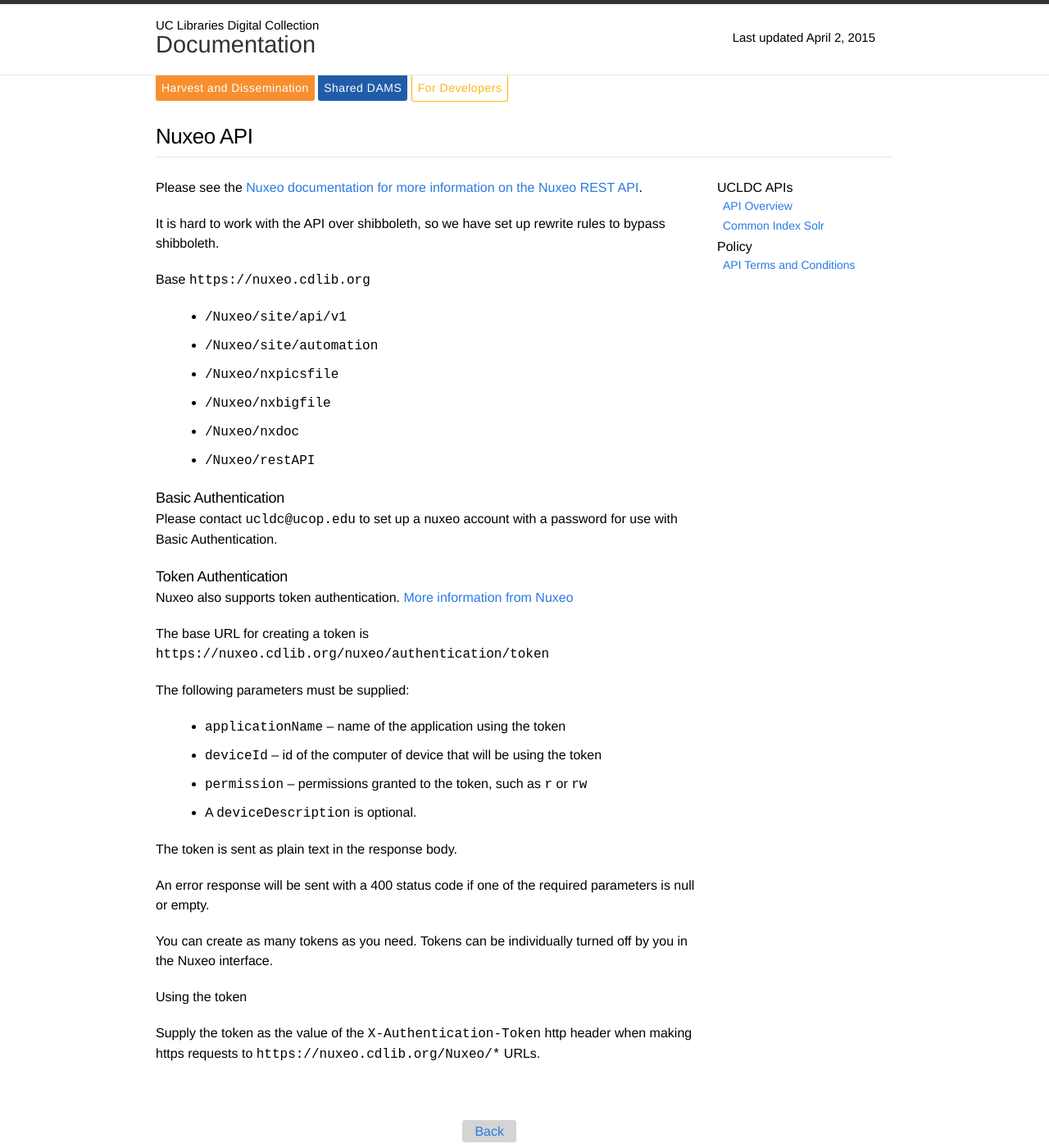
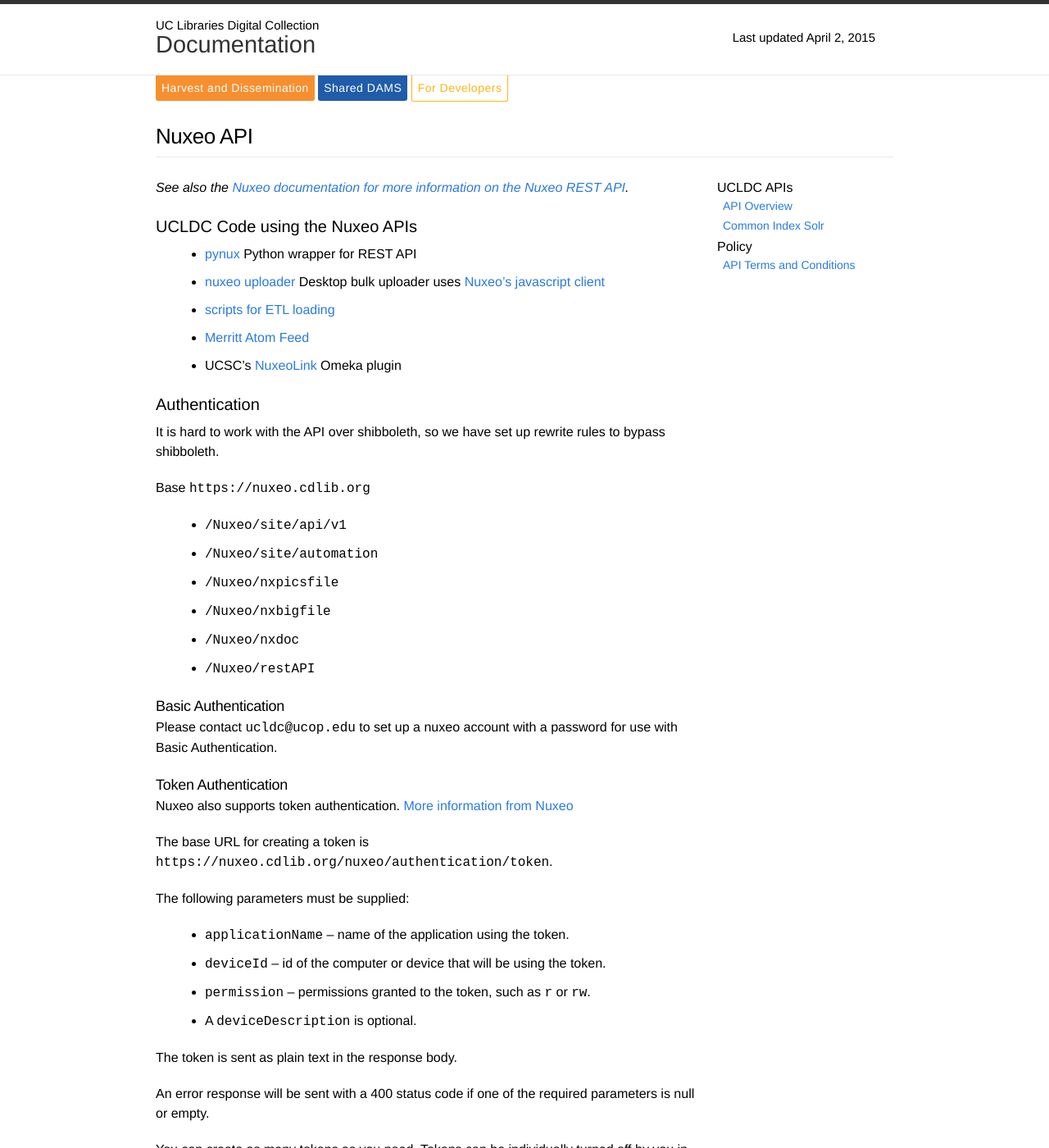
Before and after one commit to ucldc/ucldc-docs, a Jekyll site: the page built from docs/technical-docs/nuxeo-api.md, in a window 1280 px wide and 1400 px high. Shown: the whole window at 82% size. Built offline with Jekyll 4.4.1, drawn with Linux system fonts in a browser that asks for light colours; nearby versions of some CDN libraries.

Commit message:
add code links to nuxeo API page

```diff
--- a/docs/technical-docs/nuxeo-api.md
+++ b/docs/technical-docs/nuxeo-api.md
@@ -6,7 +6,17 @@
 breadcrumbs: Nuxeo API
 ---
 
-Please see the [Nuxeo documentation for more information on the Nuxeo REST API](http://doc.nuxeo.com/display/NXDOC/REST+API).
+*See also the [Nuxeo documentation for more information on the Nuxeo REST API](http://doc.nuxeo.com/display/NXDOC/REST+API).*
+
+## UCLDC Code using the Nuxeo APIs
+
+ * [pynux](https://github.com/ucldc/pynux) Python wrapper for REST API
+ * [nuxeo uploader](https://github.com/ucldc/nuxeo_uploader) Desktop bulk uploader uses [Nuxeo's javascript client](https://github.com/nuxeo/nuxeo-js-client)
+ * [scripts for ETL loading](https://github.com/ucldc/nuxeo-load)
+ * [Merritt Atom Feed](https://github.com/ucldc/ucldc-merritt)
+ * UCSC's [NuxeoLink](https://github.com/UCSCLibrary/NuxeoLink) Omeka plugin
+
+## Authentication
 
 It is hard to work with the API over shibboleth, so we have set up rewrite rules to bypass shibboleth.
 
@@ -25,13 +35,13 @@
 ### Token Authentication
 Nuxeo also supports token authentication.  [More information from Nuxeo](https://github.com/nuxeo/nuxeo-platform-login/tree/master/nuxeo-platform-login-token)
 
-The base URL for creating a token is `https://nuxeo.cdlib.org/nuxeo/authentication/token`
+The base URL for creating a token is `https://nuxeo.cdlib.org/nuxeo/authentication/token`.
 
 The following parameters must be supplied:
 
-  * `applicationName` -- name of the application using the token
-  * `deviceId` -- id of the computer of device that will be using the token
-  * `permission` -- permissions granted to the token, such as `r` or `rw`
+  * `applicationName` -- name of the application using the token.
+  * `deviceId` -- id of the computer or device that will be using the token.
+  * `permission` -- permissions granted to the token, such as `r` or `rw`.
   * A `deviceDescription` is optional.
 
 The token is sent as plain text in the response body.
```
